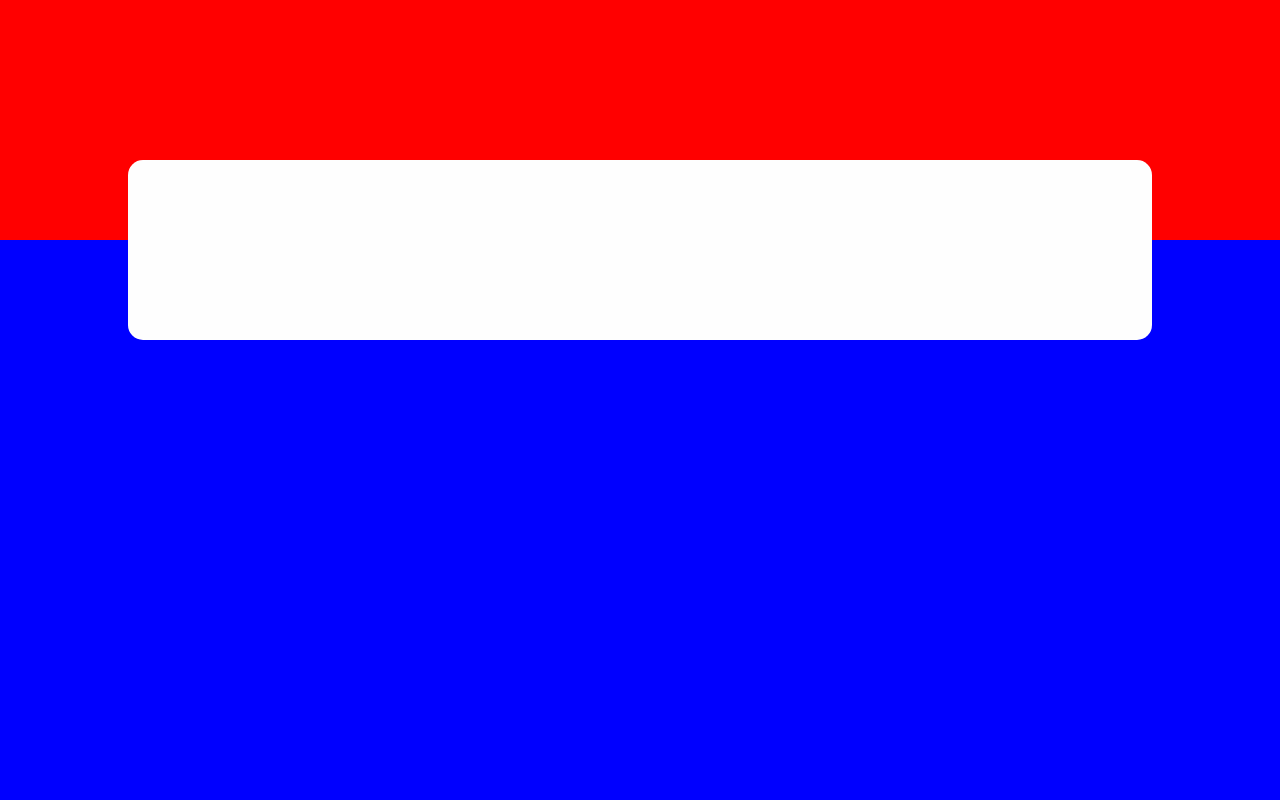
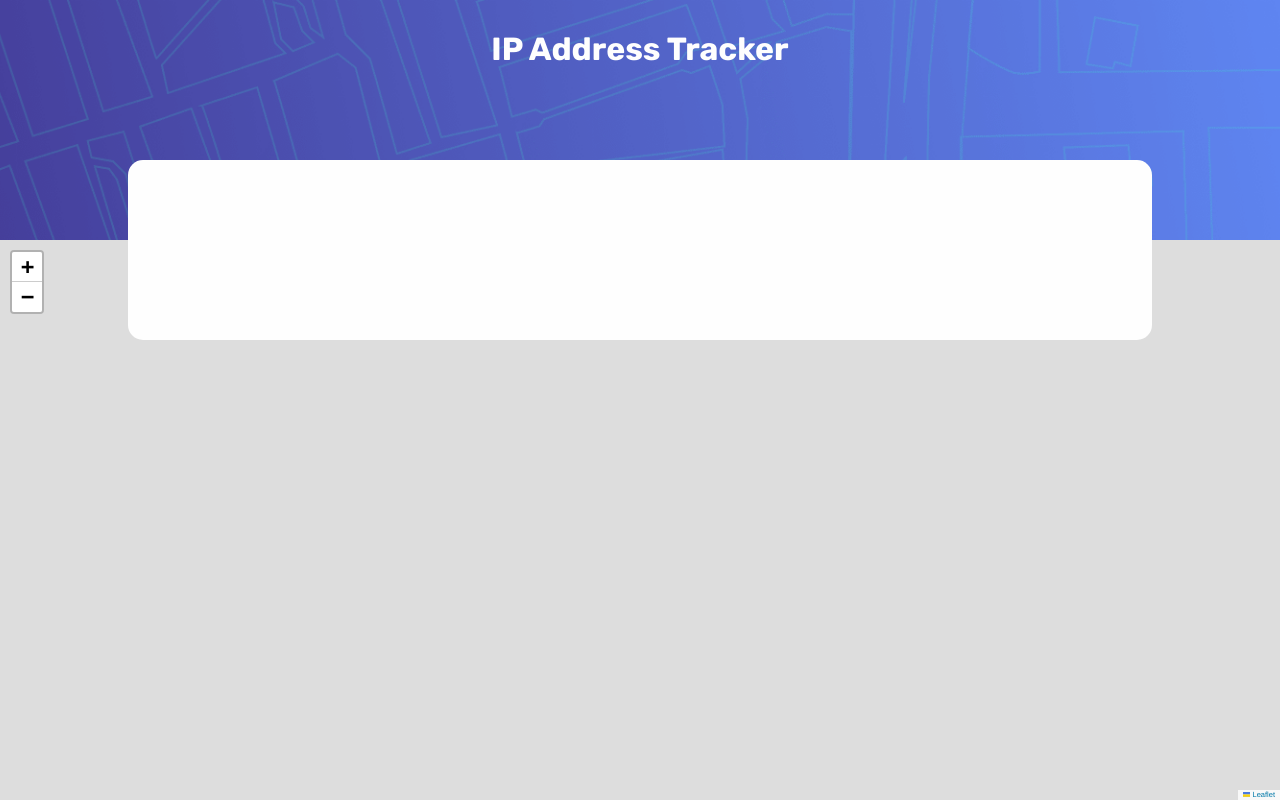
Before and after one commit to Auddity/FEM_IP-Address-Stat-Tracker, a plain HTML site: page index.html in a window 1280 px wide. Drawn offline with nearby package versions, Linux system fonts and the light colour scheme.

Commit message:
header styles

```diff
--- a/app.js
+++ b/app.js
@@ -0,0 +1 @@
+var map = L.map('map').setView([51.505, -0.09], 13);
--- a/index.html
+++ b/index.html
@@ -5,6 +5,10 @@
   <meta http-equiv="X-UA-Compatible" content="IE=edge">
   <meta name="viewport" content="width=device-width, initial-scale=1.0">
   <!-- leaflet (map) -->
+  <link rel="stylesheet" href="https://unpkg.com/leaflet@1.7.1/dist/leaflet.css"
+  integrity="sha512-xodZBNTC5n17Xt2atTPuE1HxjVMSvLVW9ocqUKLsCC5CXdbqCmblAshOMAS6/keqq/sMZMZ19scR4PsZChSR7A==" crossorigin=""/>
+  <script src="https://unpkg.com/leaflet@1.7.1/dist/leaflet.js"
+  integrity="sha512-XQoYMqMTK8LvdxXYG3nZ448hOEQiglfqkJs1NOQV44cWnUrBc8PkAOcXy20w0vlaXaVUearIOBhiXZ5V3ynxwA==" crossorigin=""></script>
   <!-- favicon -->
   <link rel="shortcut icon" href="images/favicon-32x32.png" type="image/x-icon">
   <!-- font -->
@@ -17,15 +21,13 @@
 </head>
 <body>
   <header class="header">
-
+    <h1>IP Address Tracker</h1>
   </header>
   <section class="display">
 
   </section>
   <main class="map-container">
-    <div class="map">
-
-    </div>
+    <div class="map" id="map"></div>
   </main>
   <script src="app.js"></script>
 </body>
--- a/sass/abstracts/_mixins.scss
+++ b/sass/abstracts/_mixins.scss
@@ -1,7 +1,7 @@
 @function textColor($color) {
   @if(lightness($color) > 50) {
+    @return #fefefe;
+  } @else {
     @return #010101;
-  } @else {
-    @return #fefefe;
   }
 };
--- a/sass/abstracts/_variables.scss
+++ b/sass/abstracts/_variables.scss
@@ -1,2 +1,3 @@
 $VeryDarkGray: hsl(0, 0%, 17%);
 $DarkGray: hsl(0, 0%, 59%);
+$headerBackground: rgb(82, 73, 214);
--- a/sass/base/_reset.scss
+++ b/sass/base/_reset.scss
@@ -6,6 +6,7 @@
 
 html {
   font-size: 10px;
+  font-family: 'Rubik', sans-serif;
 }
 
 body {
--- a/sass/layout/_display.scss
+++ b/sass/layout/_display.scss
@@ -9,4 +9,5 @@
   height: 18rem;
   background-color: #fefefe;
   border-radius: 1.5rem;
+  z-index: 1;
 }
--- a/sass/layout/_header.scss
+++ b/sass/layout/_header.scss
@@ -3,5 +3,15 @@
 
 .header {
   height: 30%;
-  background-color: red;
+  background: v.$headerBackground
+    url('../images/pattern-bg.png')
+    no-repeat
+    center / cover;
+
+  h1 {
+    text-align: center;
+    font-size: 3.2rem;
+    color: mx.textColor(v.$headerBackground);
+    padding-block-start: 3rem;
+  }
 }
--- a/sass/layout/_map.scss
+++ b/sass/layout/_map.scss
@@ -1,4 +1,7 @@
 .map-container {
   height: 70%;
-  background-color: blue;
+
+  .map {
+    height: 100%;
+  }
 }
```
Also changed, not shown: css/main.min.css.
